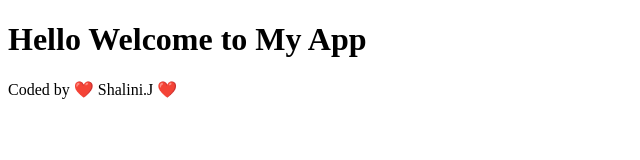
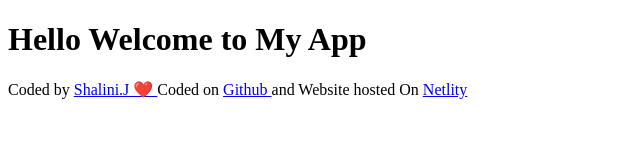
Before and after one commit to Shalini-jadala/weather-app, a plain HTML site: page index.html in a window 1280 px wide. Shown: the whole page, without its empty margins (0-640 px from the left). Drawn offline with Linux system fonts and the light colour scheme.

Commit message:
added links in HTML footer

```diff
--- a/index.html
+++ b/index.html
@@ -10,7 +10,11 @@
         Hello Welcome to My App
     </h1>
 
-    <footer> Coded by ❤️ Shalini.J ❤️</footer>
+    <footer> Coded by <a href="https://github.com/Shalini-jadala" target="_blank">Shalini.J ❤️ </a> Coded on
+        <a href="https://github.com/Shalini-jadala/weather-app" target="_blank">Github </a>
+     and Website hosted On <a href="
+sparkling-seahorse-849f13.netlify.app" target="_blank"> Netlity</a>
+</footer>
 
 </body>
 </html>
```
